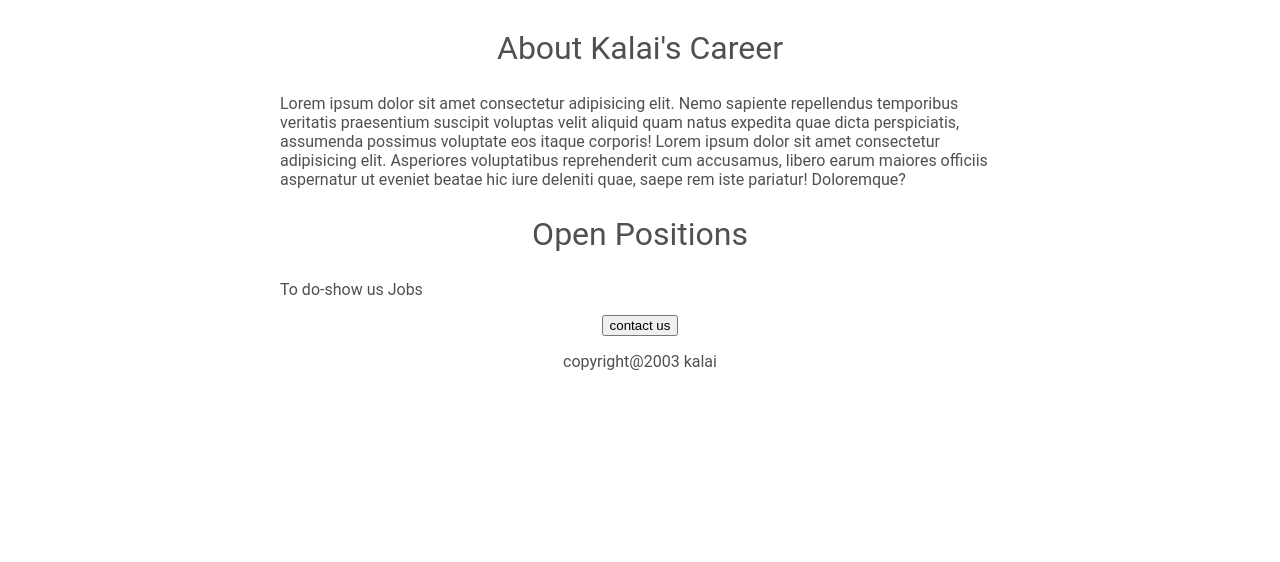
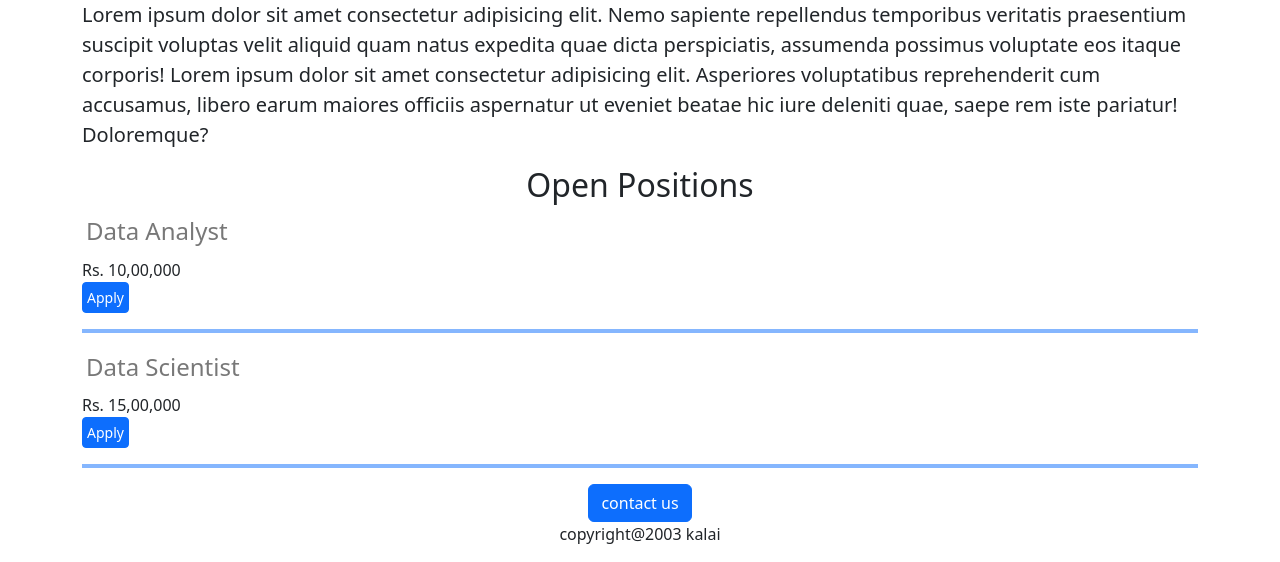
Before and after one commit to kalaisuban/kalai_careers_website, a Flask app: page / in a window 1280 px wide. Shown: the part 462-1024 px from the top of the page. Before the commit the page ends 832 px from the top, so only its background shows below. Run offline with Flask 3, Linux system fonts and the light colour scheme.

Commit message:
added data

```diff
--- a/main.py
+++ b/main.py
@@ -1,12 +1,30 @@
-from flask import Flask,render_template
+from flask import Flask, jsonify,render_template
 from sample_answer import Sample
 app=Flask(__name__)
-
+JOBS=[
+  {
+    'id':1,
+    'title':'Data Analyst',
+    'location':'Bengaluru, India',
+    'salary': 'Rs. 10,00,000'
+  },
+  {
+    'id':2,
+    'title':'Data Scientist',
+    'location':'Delhi, India',
+    'salary': 'Rs. 15,00,000'
+  }
+]
+# company_name="Kalai"
 sam=Sample()
 @app.route("/")
 def hello_world():
   # return "Hello,This is kalaiking45"
-  return render_template("home.html",temp=sam.get_output())
+  return render_template("home.html",temp=sam.get_output(),temp1=JOBS,company_name="Kalai")
 
+
+@app.route("/api/jobs")
+def list_jobs():
+  return jsonify(JOBS)
 if __name__=="__main__":
   app.run(host='0.0.0.0',debug=True)
--- a/templates/home.html
+++ b/templates/home.html
@@ -1,50 +1,42 @@
 <!DOCTYPE html>
 <html>
   <head>
+    <meta name="viewport" content="width=device-width, initial-scale=1">
+    <meta name="viewport" content="width=device-width, initial-scale=1, maximum-scale=1, user-scalable=no">
+    <link href="https://cdn.jsdelivr.net/npm/bootstrap@5.3.3/dist/css/bootstrap.min.css" rel="stylesheet" integrity="sha384-QWTKZyjpPEjISv5WaRU9OFeRpok6YctnYmDr5pNlyT2bRjXh0JMhjY6hW+ALEwIH" crossorigin="anonymous">
     <style>
-      h1{
-        font-size:40px;
-        font-family:Roboto;
-        font-weight:normal;
-        color:rgb(80,80,80);
-        text-align:center;
-      }
       #banner{
         width:100%;
-        height:360px;
+        height: 360px;
         object-fit:cover;
       }
-      h2{
-        font-family:Roboto;
-        font-size:32px;
-        color:rgb(80,80,80);
-        text-align:center;
-        font-weight:normal;
+    </style>
+    </head>
+  <body>
+    <div class="container">
+  <h1 class="text-center">{{company_name}} Careers</h1>
+    <img id="banner" class="img-fluid" src="https://66cc5d9c-4358-46ac-a04d-c1a3d55f532d-00-2fyjpltq2385v.pike.replit.dev/static/passion.jpg" height="320" widht="500">
+    <h2 class="text-center">About Kalai's Career</h2>
+    <p class="lead">Lorem ipsum dolor sit amet consectetur adipisicing elit. Nemo sapiente repellendus temporibus veritatis praesentium suscipit voluptas velit aliquid quam natus expedita quae dicta perspiciatis, assumenda possimus voluptate eos itaque corporis! Lorem ipsum dolor sit amet consectetur adipisicing elit. Asperiores voluptatibus reprehenderit cum accusamus, libero earum maiores officiis aspernatur ut eveniet beatae hic iure deleniti quae, saepe rem iste pariatur! Doloremque?</p>
 
-      }
-      p{
-        font-family:Roboto;
-        color:rgb(80,80,80);
+    <h2 class="text-center">Open Positions</h2>
 
-      }
-      #container{
-        max-width:720px;
-        margin:0 auto;
-      }
-    </style>
-  </head>
-  <body>
-    <div id="container">
-  <h1>Kalai's Careers</h1>
-    <img id="banner" src="https://66cc5d9c-4358-46ac-a04d-c1a3d55f532d-00-2fyjpltq2385v.pike.replit.dev/static/passion.jpg" height="320" widht="500">
-    <h2>About Kalai's Career</h2>
-    <p>Lorem ipsum dolor sit amet consectetur adipisicing elit. Nemo sapiente repellendus temporibus veritatis praesentium suscipit voluptas velit aliquid quam natus expedita quae dicta perspiciatis, assumenda possimus voluptate eos itaque corporis! Lorem ipsum dolor sit amet consectetur adipisicing elit. Asperiores voluptatibus reprehenderit cum accusamus, libero earum maiores officiis aspernatur ut eveniet beatae hic iure deleniti quae, saepe rem iste pariatur! Doloremque?</p>
+      <div class:"border-bottom">
+          {% for job in temp1 %}
+            <div class:"border-bottom"><h4 style="color:rgb(120,120,120);margin-bottom:40x;padding:4px;">{{job['title']}}</h4></div>
+            <div>{{job['salary']}}
 
-    <h2>Open Positions</h2>
-    <p>To do-show us Jobs </p>
-      <div style="text-align:center;">
-    <button>contact us</button></div>
-      <p style="text-align:center;">copyright@2003 kalai</p>
+
+            </div>
+
+            <!-- <span class="border border-end-0"></span> -->
+        <button style="padding:4px;"type="button" class="btn btn-primary btn-sm">Apply</button>
+        <hr style="color:rgb(120,120,120);" class="border border-primary border-2 opacity-50">
+          {% endfor %}
+
+      <div>
+    <center><button class="btn btn-primary">contact us</button></center></div>
+      <p class="text-center">copyright@2003 kalai</p>
       </div>
   </body>
 </html>
```
